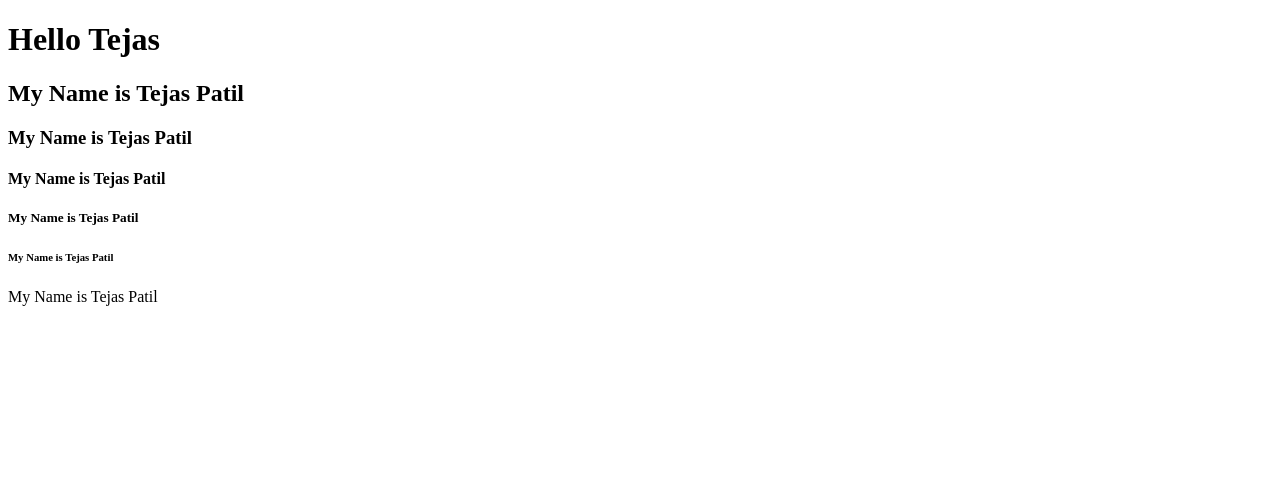
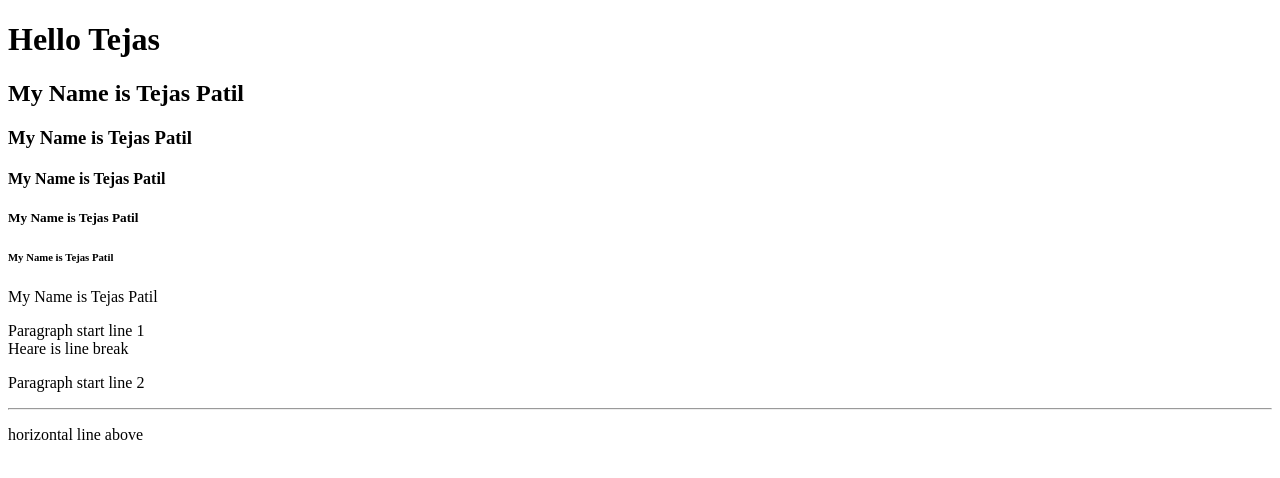
Before and after one commit to tpatil2/Web-Development, a plain HTML site: page 1.HTML/mystart.html in a window 1280 px wide. Drawn offline with Linux system fonts and the light colour scheme.

Commit message:
paragraph line break and horizontal rule

```diff
--- a/1.HTML/mystart.html
+++ b/1.HTML/mystart.html
@@ -16,5 +16,11 @@
     <h5>My Name is Tejas Patil</h5>
     <h6>My Name is Tejas Patil</h6>
     <h9>My Name is Tejas Patil</h9>
+
+    <p>Paragraph start line 1<br />Heare is line break</p>
+    <p>Paragraph start line 2</p>
+    <hr />
+    <p>horizontal line above</p>
+
 </body>
 </html>
```
